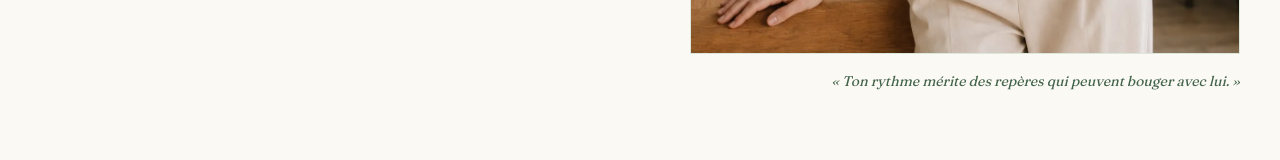
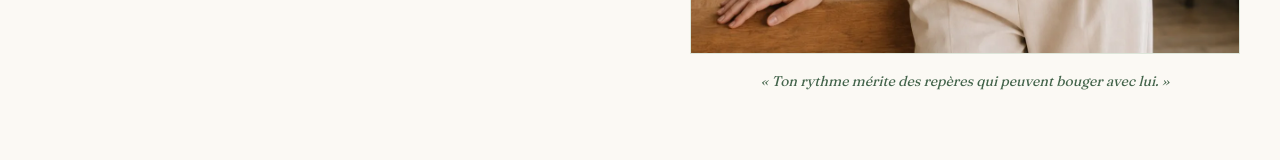
Before and after one commit to AmineAKIK/Orianutrition, a React (Vite) app: page /#/ in a window 1280 px wide. Shown: the part 770-930 px from the top of the page. Built offline with nearby package versions, Linux system fonts and the light colour scheme.

Commit message:
Keep hero caption centered

```diff
--- a/src/components/sections/Hero.tsx
+++ b/src/components/sections/Hero.tsx
@@ -50,7 +50,7 @@ export function Hero() {
                 decoding="async"
               />
             </div>
-            <p className="mt-4 text-center font-serif text-sm italic leading-relaxed text-forest-soft md:text-left lg:text-right">
+            <p className="mt-4 text-center font-serif text-sm italic leading-relaxed text-forest-soft">
               « Ton rythme mérite des repères qui peuvent bouger avec lui. »
             </p>
           </div>
```
